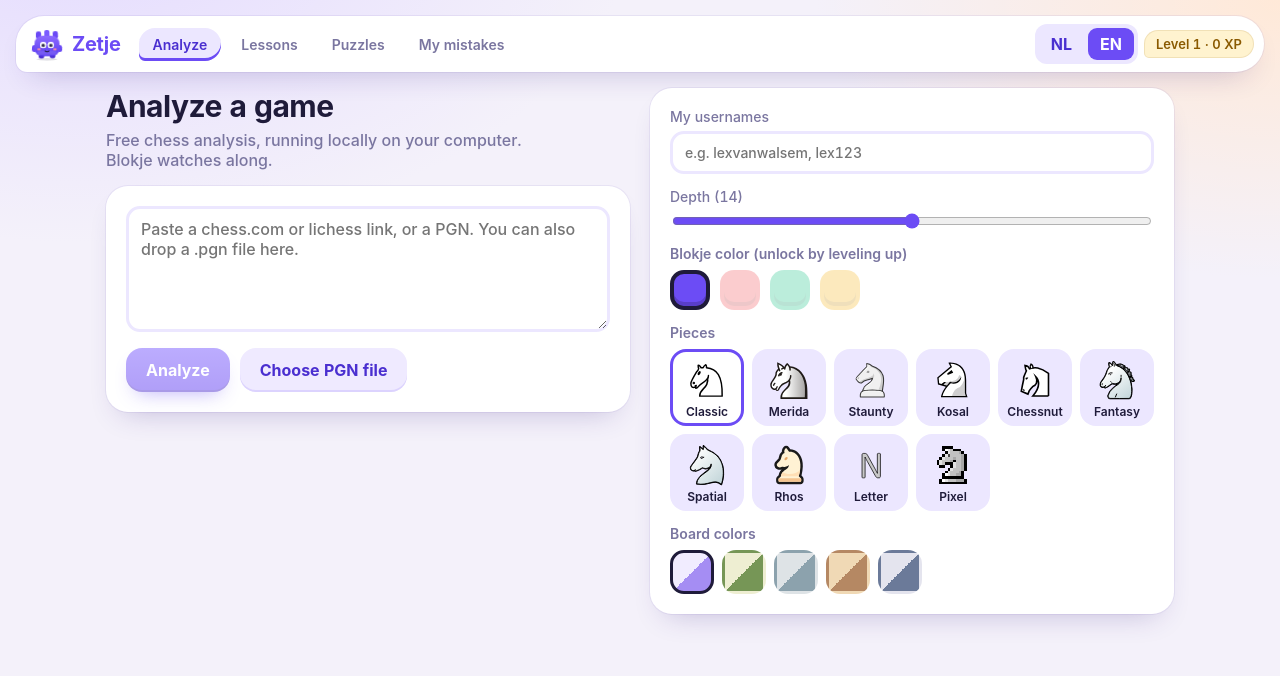
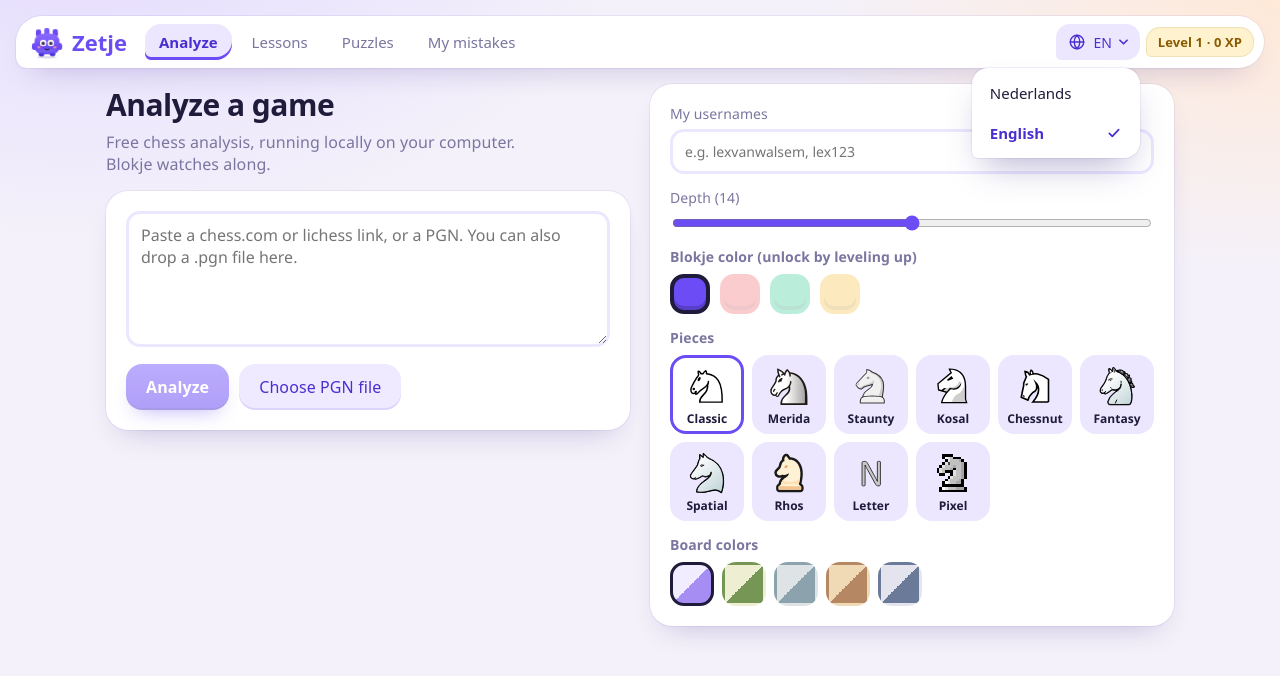
Before and after one commit to lexvanwalsem/mate, a React (Vite) app: page / in a window 1280 px wide. Both pictures are taken after a click on the button "EN". Shown: the top 676 px of the page. Built offline with nearby package versions, Linux system fonts and the light colour scheme.

Commit message:
New fonts (Fredoka and Nunito), language menu, two-brow thinking face

```diff
--- a/package.json
+++ b/package.json
@@ -19,6 +19,8 @@
     "preview": "vite preview --port 4173"
   },
   "dependencies": {
+    "@fontsource-variable/fredoka": "^5.3.0",
+    "@fontsource-variable/nunito": "^5.3.0",
     "chess.js": "^1.2.0",
     "react": "^19.0.0",
     "react-dom": "^19.0.0"
--- a/src/App.tsx
+++ b/src/App.tsx
@@ -16,6 +16,7 @@ import Learn from "./screens/Learn";
 import Puzzles from "./screens/Puzzles";
 import Train from "./screens/Train";
 import Mascot from "./ui/Mascot";
+import LangMenu from "./ui/LangMenu";
 
 type Tab = "analyze" | "lessons" | "puzzles" | "train";
 
@@ -119,13 +120,7 @@ export default function App() {
           </button>
         ))}
         <span className="grow" />
-        <div className="lang">
-          {(["nl", "en"] as const).map((l) => (
-            <button key={l} className={settings.lang === l ? "on" : ""} onClick={() => updateSettings({ ...settings, lang: l })}>
-              {l.toUpperCase()}
-            </button>
-          ))}
-        </div>
+        <LangMenu value={settings.lang} onChange={(lang) => updateSettings({ ...settings, lang })} />
         {progress.streak > 0 && <span className="pill-xp">{t("nav.streak", { n: progress.streak })}</span>}
         <span className="pill-xp">{t("nav.level", { n: levelOf(progress.xp) })} · {t("nav.xp", { n: progress.xp })}</span>
       </nav>
--- a/src/layout.css
+++ b/src/layout.css
@@ -163,3 +163,34 @@ body {
 /* the row itself never clips; the move text inside truncates with an ellipsis */
 .review .lines .line { overflow: visible; white-space: normal; }
 .review .lines .line span { min-width: 0; overflow: hidden; text-overflow: ellipsis; white-space: nowrap; }
+
+/* ---------- fonts: Fredoka for display, Nunito for reading (both bundled, soft and rounded) ---------- */
+:root {
+  --font-display: "Fredoka Variable", "Nunito Variable", system-ui, sans-serif;
+  --font-body: "Nunito Variable", "Segoe UI", system-ui, sans-serif;
+}
+body { font-family: var(--font-body); font-weight: 500; letter-spacing: 0.1px; }
+h1, h2, h3, .nav .brand, .nav button.tab, .btn, .stat-num, .class-count, .class-name, .lesson-btn, .chip, .pill, .pill-xp,
+.you-tag, .bubble-title, .hero h2, .player-name, .player-acc, .lang-btn, .lang-pop button, .controls button, .move-no, .evalbar-label {
+  font-family: var(--font-display);
+}
+h1, h2, h3 { font-weight: 600; letter-spacing: 0; }
+.nav .brand { font-weight: 600; letter-spacing: 0; font-size: 22px; }
+.nav button.tab { font-weight: 500; font-size: 15px; }
+.nav button.tab.on { font-weight: 600; }
+.btn, .lesson-btn, .chip, .controls button { font-weight: 500; letter-spacing: 0.1px; }
+.btn.primary { font-weight: 600; }
+.stat-num, .class-count { font-weight: 600; }
+.player-name { font-weight: 500; }
+.hero h2 { font-weight: 600; }
+.move { font-family: var(--font-body); font-weight: 600; }
+.muted, .bubble p, .line, .phase { font-family: var(--font-body); }
+
+/* ---------- language menu ---------- */
+.lang-menu { position: relative; }
+.lang-btn { display: inline-flex; align-items: center; gap: 7px; height: 36px; padding: 0 12px; border: 0; border-radius: 14px 14px 14px 5px; background: transparent; color: var(--muted); font-size: 14px; font-weight: 500; cursor: pointer; transition: background 0.15s, color 0.15s; }
+.lang-btn:hover, .lang-btn[aria-expanded="true"] { background: var(--violet-soft); color: var(--violet-dark); }
+.lang-pop { position: absolute; right: 0; top: calc(100% + 8px); z-index: 50; min-width: 168px; padding: 6px; background: #fff; border-radius: 16px 16px 16px 6px; box-shadow: 0 0 0 1px rgba(76, 52, 170, 0.08), 0 18px 36px -12px rgba(52, 34, 130, 0.35); display: grid; gap: 2px; }
+.lang-pop button { display: flex; align-items: center; justify-content: space-between; gap: 12px; height: 38px; padding: 0 12px; border: 0; border-radius: 11px; background: transparent; font-size: 15px; font-weight: 500; color: var(--ink); cursor: pointer; text-align: left; }
+.lang-pop button:hover { background: var(--violet-soft); }
+.lang-pop button.on { color: var(--violet-dark); font-weight: 600; }
--- a/src/main.tsx
+++ b/src/main.tsx
@@ -1,4 +1,6 @@
 import { createRoot } from "react-dom/client";
+import "@fontsource-variable/fredoka";
+import "@fontsource-variable/nunito";
 import App from "./App";
 import "./styles.css";
 import "./polish.css";
--- /dev/null
+++ b/src/ui/LangMenu.tsx
@@ -0,0 +1,63 @@
+import { useEffect, useRef, useState } from "react";
+import { Lang } from "@/lib/i18n";
+
+const LANGS: { id: Lang; name: string }[] = [
+  { id: "nl", name: "Nederlands" },
+  { id: "en", name: "English" },
+];
+
+/** Compact language picker: a globe with the current code that opens a small menu. */
+export default function LangMenu({ value, onChange }: { value: Lang; onChange: (l: Lang) => void }) {
+  const [open, setOpen] = useState(false);
+  const ref = useRef<HTMLDivElement>(null);
+
+  useEffect(() => {
+    if (!open) return;
+    const close = (e: MouseEvent | KeyboardEvent) => {
+      if (e instanceof KeyboardEvent ? e.key === "Escape" : !ref.current?.contains(e.target as Node)) setOpen(false);
+    };
+    window.addEventListener("mousedown", close);
+    window.addEventListener("keydown", close);
+    return () => {
+      window.removeEventListener("mousedown", close);
+      window.removeEventListener("keydown", close);
+    };
+  }, [open]);
+
+  return (
+    <div className="lang-menu" ref={ref}>
+      <button className="lang-btn" onClick={() => setOpen(!open)} aria-haspopup="menu" aria-expanded={open}>
+        <svg viewBox="0 0 24 24" width="18" height="18" fill="none" stroke="currentColor" strokeWidth="1.8" strokeLinecap="round" strokeLinejoin="round" aria-hidden>
+          <circle cx="12" cy="12" r="9" />
+          <path d="M3 12h18M12 3c2.6 2.6 3.8 5.6 3.8 9s-1.2 6.4-3.8 9c-2.6-2.6-3.8-5.6-3.8-9S9.4 5.6 12 3z" />
+        </svg>
+        <span>{value.toUpperCase()}</span>
+        <svg viewBox="0 0 10 6" width="9" height="6" fill="none" stroke="currentColor" strokeWidth="1.8" strokeLinecap="round" strokeLinejoin="round" aria-hidden>
+          <path d="M1 1l4 4 4-4" />
+        </svg>
+      </button>
+      {open && (
+        <div className="lang-pop" role="menu">
+          {LANGS.map((l) => (
+            <button
+              key={l.id}
+              role="menuitem"
+              className={l.id === value ? "on" : ""}
+              onClick={() => {
+                onChange(l.id);
+                setOpen(false);
+              }}
+            >
+              {l.name}
+              {l.id === value && (
+                <svg viewBox="0 0 24 24" width="16" height="16" fill="none" stroke="currentColor" strokeWidth="2.6" strokeLinecap="round" strokeLinejoin="round" aria-hidden>
+                  <path d="M5 12.5l4.5 4.5L19 7" />
+                </svg>
+              )}
+            </button>
+          ))}
+        </div>
+      )}
+    </div>
+  );
+}
--- a/src/ui/Mascot.tsx
+++ b/src/ui/Mascot.tsx
@@ -115,7 +115,12 @@ export default function Mascot({ mood = "idle", size = 140 }: Props) {
           <rect className="m-cheek" x="136" y="124" width="20" height="12" rx="6" fill="#ff8fa3" opacity="0.8" />
           <Eyes mood={mood} />
           {mood === "worried" && <path d="M54 76 L88 84 M146 76 L112 84" stroke={INK} strokeWidth="6" strokeLinecap="round" />}
-          {mood === "thinking" && <path className="m-brow" d="M108 78 L142 72" stroke={INK} strokeWidth="6" strokeLinecap="round" />}
+          {mood === "thinking" && (
+            <g className="m-brow" stroke={INK} strokeWidth="6" strokeLinecap="round">
+              <path d="M58 82 L90 82" />
+              <path d="M110 76 L142 66" />
+            </g>
+          )}
           {mood === "shocked" && <path className="m-drop" d="M164 70 Q170 84 164 90 Q158 84 164 70Z" fill="#7fd6ff" />}
           <g className="m-mouth">
             <Mouth mood={mood} />
```
Also changed, not shown: 2 other files (tests, documents, lock files or other folders).
